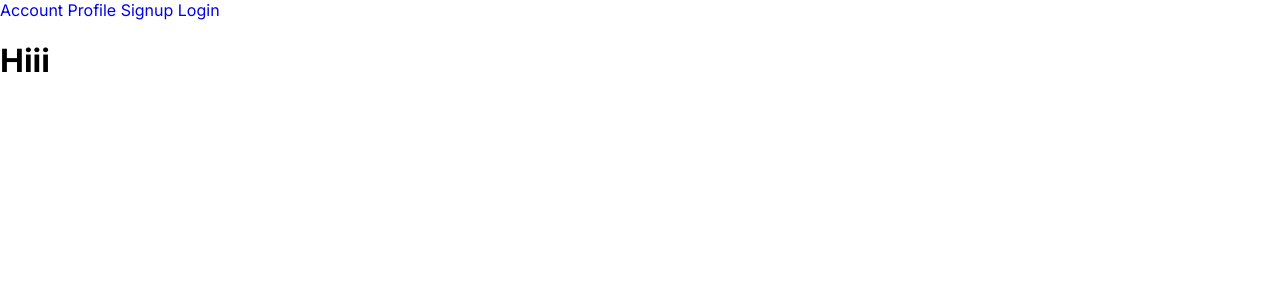
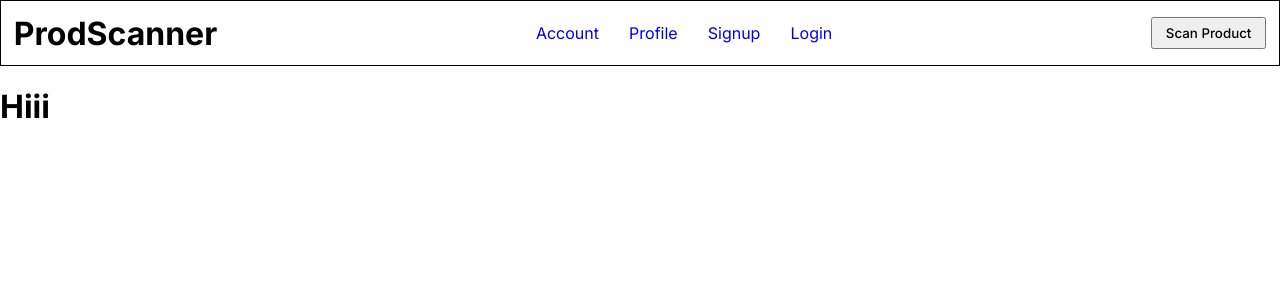
Before and after one commit to kori-njoroge/image-recognition, a Python web app: template templates/index.html in a window 1280 px wide. Shown: the top 300 px of the page. Run offline with Jinja, Linux system fonts and the light colour scheme; the template is opened without the code that fills it, so the values that code supplies are empty.

Commit message:
templates edited

```diff
--- a/templates/base.html
+++ b/templates/base.html
@@ -6,21 +6,41 @@
     <meta charset="UTF-8">
     <meta http-equiv="X-UA-Compatible" content="IE=edge">
     <meta name="viewport" content="width=device-width, initial-scale=1.0">
-    <link rel="shortcut icon"
-    type="image/x-icon"
-    href="{{url_for('static', filename ='fav.ico')}}"
-    />
-    <link rel="stylesheet"
-    href="{{url_for('static', filename ='app.css')}}">
+    <link rel="shortcut icon" type="image/x-icon" href="{{url_for('static', filename ='fav.ico')}}" />
+    <link rel="stylesheet" href="{{url_for('static', filename ='app.css')}}">
     <title>product scanner</title>
     {% endblock%}
 </head>
 
 <body>
-    <a href="{{url_for('main.index')}}">Account</a>
-    <a href="{{url_for('main.profile')}}">Profile</a>
-    <a href="{{url_for('auth.signup')}}">Signup</a>
-    <a href="{{url_for('auth.login')}}">Login</a>
+    <div class="navbar-body">
+        <div>
+            <h1>
+                ProdScanner
+            </h1>
+        </div>
+        <div class="links">
+            <a href="{{url_for('main.index')}}">Account</a>
+            <a href="{{url_for('main.profile')}}">Profile</a>
+            <a href="{{url_for('auth.signup')}}">Signup</a>
+            <a href="{{url_for('auth.login')}}">Login</a>
+        </div>
+        <div class="scan">
+            <form action="/open-camera" method="post">
+                <button type="submit">Scan Product</button>
+            </form>
+        </div>
+    </div>
+    <!-- <script>
+        document.getElementById('scan-button').addEventListener('click', startCamera);
+
+        function startCamera() {
+            console.log('here we are')
+            fetch('/open_camera', {
+                method: 'POST'
+            });
+        }
+    </script> -->
     {% block content %} {% endblock%}
 </body>
 
--- a/templates/index.html
+++ b/templates/index.html
@@ -1,4 +1,6 @@
 {% extends 'base.html' %}{{super()}}
 {% block content%}
-<h1>Hiii</h1>
+<div class="yooh">
+    <h1>Hiii</h1>
+</div>
 {% endblock%}
```
